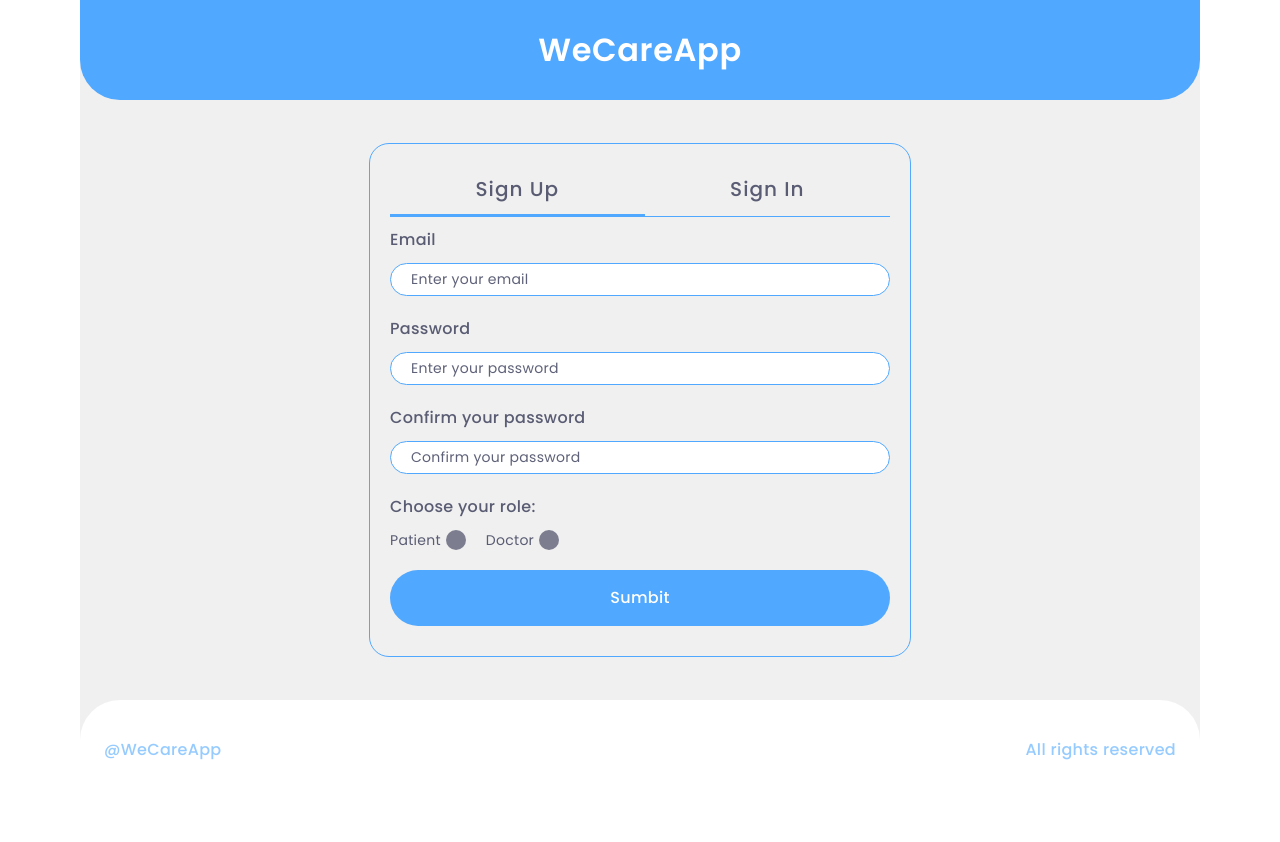
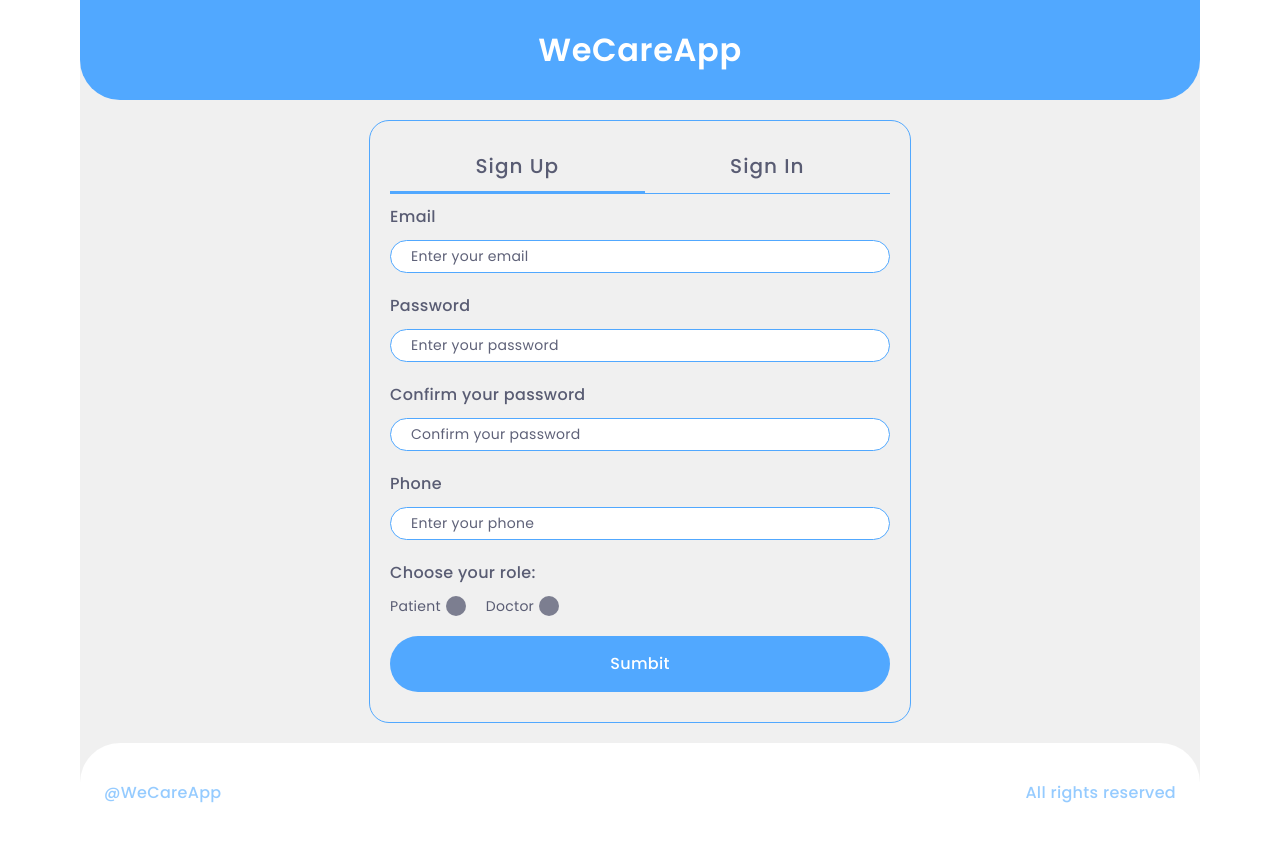
Before and after one commit to igorslepenkov/hackathon, a React (Create React App) app: page /register in a window 1280 px wide. Before the commit the page ends 800 px from the top, so only its background shows below. Built offline with nearby package versions, Linux system fonts and the light colour scheme.

Commit message:
feat(account): improved sign up form

```diff
--- a/package.json
+++ b/package.json
@@ -11,6 +11,7 @@
     "@types/react": "^18.0.17",
     "@types/react-dom": "^18.0.6",
     "framer-motion": "^7.2.1",
+    "libphonenumber-js": "^1.10.13",
     "normalize.css": "^8.0.1",
     "react": "^18.2.0",
     "react-dom": "^18.2.0",
--- a/src/components/CheckboxGroup/CheckboxGroup.tsx
+++ b/src/components/CheckboxGroup/CheckboxGroup.tsx
@@ -5,6 +5,7 @@ import {
   StyledCheckboxVisible,
 } from "./style";
 import { v4 as uuidv4 } from "uuid";
+import { useEffect, useState } from "react";
 
 interface IProps {
   value: string;
@@ -20,6 +21,14 @@ export const CheckboxGroup = ({
   value,
   ...props
 }: IProps) => {
+  const [activeCheckbox, setActiveCheckbox] = useState<string>();
+
+  useEffect(() => {
+    if (value) {
+      setActiveCheckbox(value);
+    }
+  }, [value]);
+
   return (
     <StyledCheckboxGroup id={uuidv4()}>
       {checkboxes.map((checkbox) => {
@@ -30,10 +39,14 @@ export const CheckboxGroup = ({
               id={checkbox}
               name={name}
               value={checkbox}
-              checked={value === checkbox}
+              checked={activeCheckbox === checkbox ? true : false}
               {...props}
             />
-            <StyledCheckboxVisible htmlFor={checkbox} id={uuidv4()} />
+            <StyledCheckboxVisible
+              htmlFor={checkbox}
+              id={uuidv4()}
+              isActive={activeCheckbox === checkbox ? true : false}
+            />
           </StyledCheckboxLabel>
         );
       })}
--- a/src/components/CheckboxGroup/style.ts
+++ b/src/components/CheckboxGroup/style.ts
@@ -1,5 +1,10 @@
 import styled from "styled-components";
+import { css } from "styled-components";
 import { Color, fonts } from "../../ui";
+
+interface VisibleCheckboxProps {
+  isActive: boolean;
+}
 
 export const StyledCheckboxGroup = styled.div`
   display: flex;
@@ -13,9 +18,6 @@ export const StyledCheckbox = styled.input.attrs({ type: "radio" })`
   height: 20px;
   opacity: 0;
   border: none;
-  &:focus + label {
-    background-color: ${Color.YellowPrimary};
-  }
 `;
 
 export const StyledCheckboxLabel = styled.label`
@@ -28,11 +30,21 @@ export const StyledCheckboxLabel = styled.label`
   text-transform: capitalize;
 `;
 
-export const StyledCheckboxVisible = styled.label`
+export const StyledCheckboxVisible = styled.label<VisibleCheckboxProps>`
   position: relative;
   display: block;
   width: 20px;
   height: 20px;
   border-radius: 50%;
-  background-color: ${Color.DarBlueSec};
+  ${({ isActive }) => {
+    if (isActive) {
+      return css`
+        background-color: ${Color.YellowPrimary};
+      `;
+    } else {
+      return css`
+        background-color: ${Color.DarBlueSec};
+      `;
+    }
+  }}
 `;
--- a/src/components/Page/style.ts
+++ b/src/components/Page/style.ts
@@ -2,8 +2,8 @@ import styled from "styled-components";
 
 export const StyledPage = styled.main`
   flex-grow: 1;
-  display: flex;
-  flex-direction: column;
-  justify-content: start;
+  display: grid;
+  /* flex-direction: column;
+  justify-content: start; */
   padding: 0 24px;
 `;
--- a/src/components/SignUpForm/SignUpForm.tsx
+++ b/src/components/SignUpForm/SignUpForm.tsx
@@ -7,20 +7,34 @@ import { FormErrorNotification } from "../FormErrorNotification";
 import { FormInput } from "../FormInput";
 import { FormLabel } from "../FormLabel";
 import { FormWrapper } from "../FormWrapper";
+import { isValidPhoneNumber } from "libphonenumber-js";
 
-interface FirstPageFormValues {
+interface IFormValues {
   email: string;
   password: string;
   confirm: string;
-  role: string;
-  file: FileList;
+  role: "patient" | "doctor";
+  phone: string;
+  specialty: string;
+  document: string;
+  birthDate: string;
 }
 
-interface SecondPageFormValues {
-  firstName: string;
-  lastName: string;
-  contactPhone: string;
-  specialty: string;
+interface IDoctor {
+  email: string;
+  password: string;
+  role: "doctor";
+  phone: string;
+  specialty?: string;
+  document?: string;
+}
+
+interface IPatient {
+  email: string;
+  password: string;
+  role: "patient";
+  phone: string;
+  birthDate?: string;
 }
 
 export const SignUpForm = () => {
@@ -31,13 +45,30 @@ export const SignUpForm = () => {
     reset,
     formState: { errors },
     setError,
-  } = useForm<FirstPageFormValues>();
-  const onSubmitFirstPage = ({
+    watch,
+  } = useForm<IFormValues>();
+  console.log(errors);
+  const [activePage, setActivePage] = useState<"first" | "doctor" | "patient">(
+    "first"
+  );
+
+  const checkboxValue = watch("role");
+  useEffect(() => {
+    if (checkboxValue) {
+      setActivePage(checkboxValue);
+    }
+  }, [checkboxValue]);
+
+  const onSubmit = ({
     email,
     password,
     confirm,
     role,
-  }: FirstPageFormValues) => {
+    phone,
+    specialty,
+    document,
+    birthDate,
+  }: IFormValues) => {
     if (password !== confirm) {
       setError("confirm", {
         type: "required",
@@ -45,11 +76,40 @@ export const SignUpForm = () => {
       });
       return;
     }
+
+    let userCred = {};
+
+    switch (role) {
+      case "patient":
+        const patientCred: IPatient = {
+          email,
+          password,
+          role,
+          phone,
+          birthDate,
+        };
+        userCred = patientCred;
+        break;
+
+      case "doctor":
+        const doctorCred: IDoctor = {
+          email,
+          password,
+          role,
+          phone,
+          specialty,
+          document,
+        };
+        userCred = doctorCred;
+        break;
+    }
+
+    console.log(userCred);
     reset();
   };
 
   return (
-    <FormWrapper onSubmit={handleSubmit(onSubmitFirstPage)}>
+    <FormWrapper onSubmit={handleSubmit(onSubmit)}>
       <FormLabel htmlFor="email">Email</FormLabel>
       <FormInput
         {...register("email", {
@@ -101,6 +161,20 @@ export const SignUpForm = () => {
         <FormErrorNotification message={errors.confirm.message} />
       )}
 
+      <FormLabel htmlFor="phone">Phone</FormLabel>
+      <FormInput
+        {...register("phone", {
+          required: "Please enter your phone number",
+          validate: (value) => isValidPhoneNumber(value),
+        })}
+        id="phone"
+        type="phone"
+        placeholder="Enter your phone"
+      />
+      {errors.phone && (
+        <FormErrorNotification message={"Invalid phone number"} />
+      )}
+
       <FormLabel>Choose your role:</FormLabel>
       <Controller
         control={control}
@@ -122,6 +196,54 @@ export const SignUpForm = () => {
         <FormErrorNotification message={errors.role.message} />
       )}
 
+      {activePage === "doctor" && (
+        <>
+          <FormLabel htmlFor="specialty">Specilaty</FormLabel>
+          <FormInput
+            {...register("specialty", {
+              required: "Please enter your specialty",
+              minLength: {
+                value: 4,
+                message: "Please enter at list 4 symbols",
+              },
+            })}
+            id="specialty"
+            type="text"
+            placeholder="Enter your specialty"
+          />
+          {errors.specialty && errors.specialty.message && (
+            <FormErrorNotification message={errors.specialty.message} />
+          )}
+
+          <FormLabel htmlFor="document">Document</FormLabel>
+          <FormInput
+            {...register("document", {
+              required:
+                "Please enter series and number of your higher medical education diploma",
+            })}
+            id="document"
+            type="text"
+            placeholder="Enter your diploma series and number"
+          />
+          {errors.document && errors.document.message && (
+            <FormErrorNotification message={errors.document.message} />
+          )}
+        </>
+      )}
+
+      {activePage === "patient" && (
+        <>
+          <FormLabel>Birth Date</FormLabel>
+          <FormInput
+            {...register("birthDate", {
+              required: "Please enter your birth date",
+            })}
+            id="specialty"
+            type="date"
+          />
+        </>
+      )}
+
       <Button type="submit">Sumbit</Button>
     </FormWrapper>
   );
--- a/src/pages/HomePage/HomePage.tsx
+++ b/src/pages/HomePage/HomePage.tsx
@@ -10,7 +10,6 @@ import { v4 as uuidv4 } from "uuid";
 export const HomePage = () => {
   const navigate = useNavigate();
   const handleButtonClick = () => {
-    console.log("Hello");
     navigate(ROUTE.REGISTER);
   };
   return (
--- a/src/pages/RegisterPage/style.ts
+++ b/src/pages/RegisterPage/style.ts
@@ -6,13 +6,14 @@ interface ITabProps {
 }
 
 export const RegistrationPageWrapper = styled.div`
+  align-self: center;
   display: grid;
   grid-template-rows: auto;
-  margin: auto 0;
+  margin: 20px 0;
 
   ${Media.SM} {
     padding: 20px;
-    margin: auto;
+    margin: 20px auto;
     border: 1px solid ${Color.BluePrimary};
     border-radius: 20px;
   }
```
Also changed, not shown: 1 other file (tests, documents, lock files or other folders).
